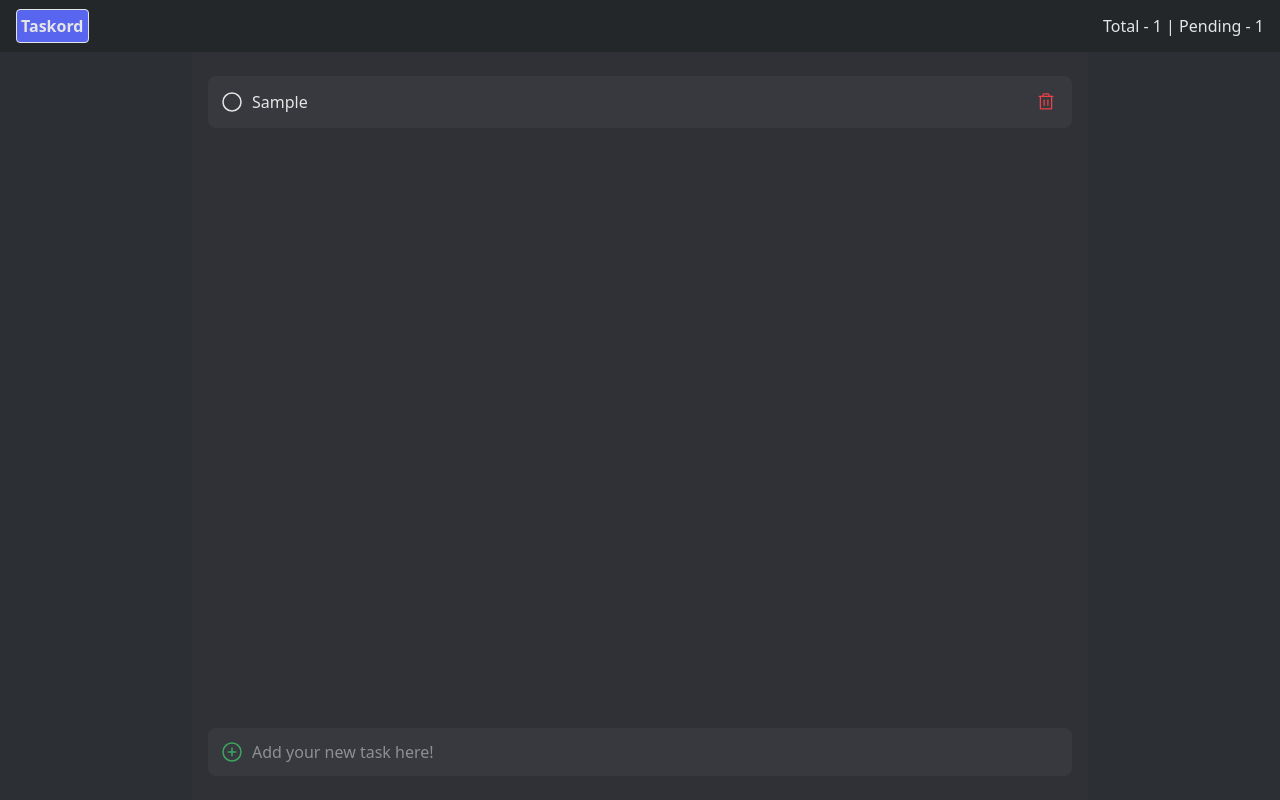
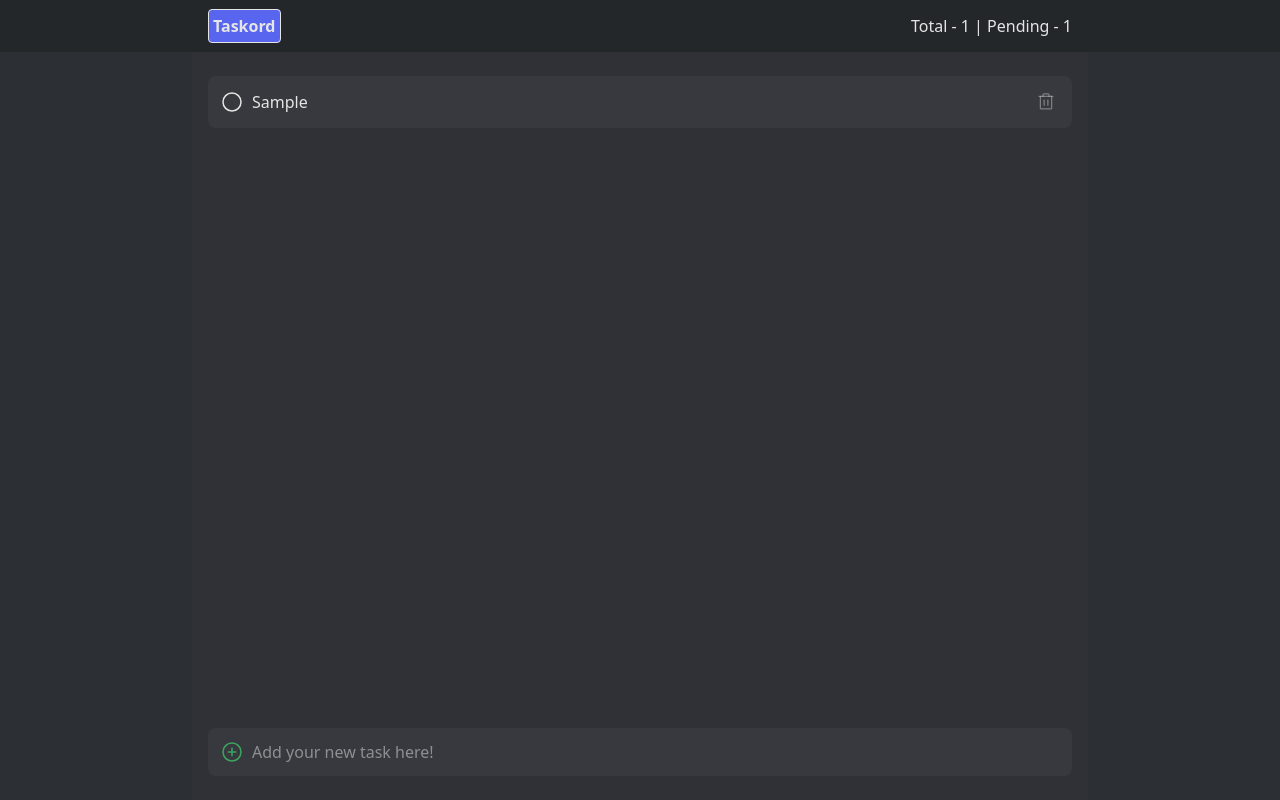
Before and after one commit to notFaceroll/new-todo-app, a Next.js app: page / in a window 1280 px wide. Both pictures are taken after typing "Sample" into the empty fields and a click on the button "Add new task". Built offline with nearby package versions, Linux system fonts and the light colour scheme.

Commit message:
update: styles and effects This adds hovering effects for deleting buttons and also changes the layout style so it looks a bit more symmetric

```diff
--- a/components/create-task.tsx
+++ b/components/create-task.tsx
@@ -24,7 +24,7 @@ export const CreateTodo = ({ submitText }: CreateTodoProps) => {
   return (
     <form onSubmit={submitHandler} className="relative flex items-center gap-2">
       <input
-        className="flex-1 p-3 my-2 rounded-lg pl-11 text-neutral-200 placeholder:text-opacity-50 focus:outline-disc-not-so-blurple bg-disc-grey placeholder:text-neutral-200"
+        className="flex-1 p-3 my-2 rounded-lg pl-11 text-neutral-200 placeholder:text-opacity-50 focus-visible:outline-double focus-visible:outline-disc-not-so-blurple bg-disc-grey placeholder:text-neutral-200"
         value={todoText}
         onChange={userInputHandler}
         placeholder="Add your new task here!"
--- a/components/header.tsx
+++ b/components/header.tsx
@@ -13,8 +13,8 @@ export const Header = () => {
   const pendingTasks = todosList.filter((todo) => !todo.completed);
 
   return (
-    <header className="flex items-center w-full px-4 h-14 bg-disc-not-quite-black">
-      <div className="flex items-center justify-between w-full max-w-screen-xl mx-auto">
+    <header className="flex items-center w-full h-14 bg-disc-not-quite-black">
+      <div className="flex items-center justify-between w-full max-w-4xl px-4 mx-auto">
         <h1 className="p-1 font-bold border rounded text-neutral-200 bg-disc-not-so-blurple border-neutral-200">
           Taskord
         </h1>
--- a/components/todo-list.tsx
+++ b/components/todo-list.tsx
@@ -1,4 +1,4 @@
-import React, { Fragment, useContext } from "react";
+import React, { useContext } from "react";
 import TodoContext from "../store/todo-context";
 
 import { Trash, Circle, CheckCircle } from "phosphor-react";
@@ -8,6 +8,13 @@ import { CreateTodo } from "./create-task";
 const variants = {
   hidden: { opacity: 0 },
   visible: { opacity: 1 },
+  exit: { opacity: 0, transition: { duration: 0.2 } },
+};
+
+const btnVariants = {
+  hidden: { opacity: 0 },
+  visible: { opacity: 0.8 },
+  hover: { opacity: 1, transition: { duration: 0.2 } },
   exit: { opacity: 0, transition: { duration: 0.2 } },
 };
 
@@ -48,13 +55,16 @@ export const TodoList: React.FC = () => {
                   </span>
                 </button>
                 <button
-                  className="p-1 rounded"
+                  className="p-1 rounded transition-colors"
                   aria-label="Delete task"
                   onClick={() => {
                     deleteTodo(todo.id);
                   }}
                 >
-                  <Trash size={20} className=" text-disc-dnd-red" />
+                  <Trash
+                    size={20}
+                    className="text-neutral-200 text-opacity-40 hover:text-disc-dnd-red"
+                  />
                 </button>
               </motion.li>
             ))}
@@ -64,9 +74,11 @@ export const TodoList: React.FC = () => {
       <AnimatePresence>
         {completedTasks.length > 0 && (
           <motion.button
-            variants={variants}
+            aria-label="Clear All Completed Tasks"
+            variants={btnVariants}
             initial="hidden"
             animate="visible"
+            whileHover="hover"
             exit="exit"
             className="p-1 rounded-lg text-neutral-200 bg-disc-not-so-blurple"
             onClick={clearCompleted}
--- a/pages/index.tsx
+++ b/pages/index.tsx
@@ -2,7 +2,6 @@ import type { NextPage } from "next";
 import Head from "next/head";
 import { Header } from "../components/header";
 import { TodoList } from "../components/todo-list";
-import { TodoProvider } from "../store/todo-provider";
 
 const Home: NextPage = () => {
   return (
```
